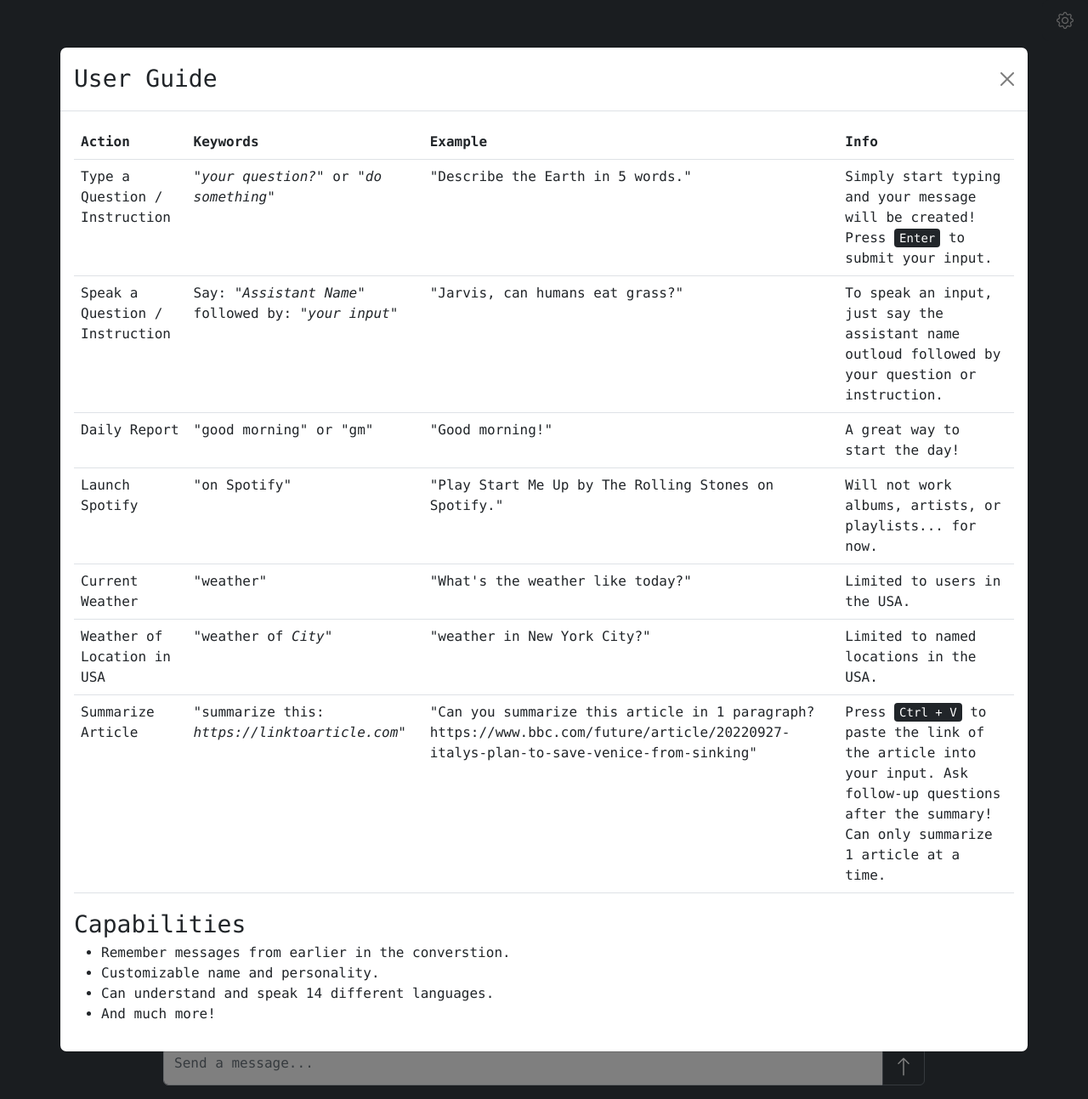
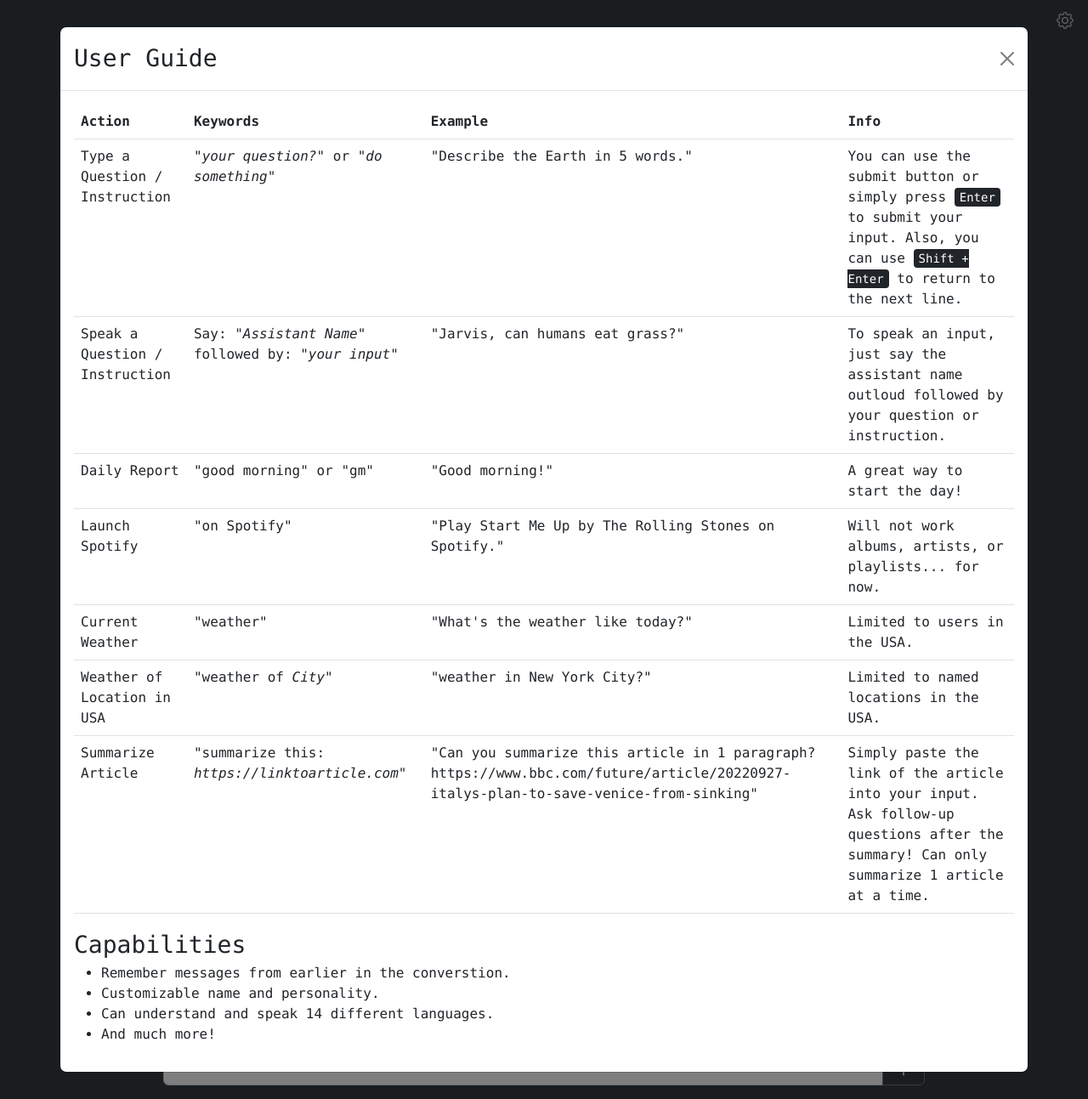
Before and after one commit to averyschreiner/virtual-assistant, a Flask app: page / in a window 1280 px wide, after a click on "User Guide". Shown: the whole page at 85% size. Run offline with Flask 3, Linux system fonts and the light colour scheme.

Commit message:
user guide updates

```diff
--- a/templates/index.html
+++ b/templates/index.html
@@ -61,7 +61,7 @@
                                 <td>Type a Question / Instruction</td>
                                 <td>"<i>your question?</i>" or "<i>do something</i>"</td>
                                 <td>"Describe the Earth in 5 words."</td>
-                                <td>Simply start typing and your message will be created! Press <kbd>Enter</kbd> to submit your input.</td>
+                                <td>You can use the submit button or simply press <kbd>Enter</kbd> to submit your input. Also, you can use <kbd><kbd>Shift</kbd> + <kbd>Enter</kbd></kbd> to return to the next line.</td>
                             </tr>
                             <tr>
                                 <td>Speak a Question / Instruction</td>
@@ -97,7 +97,7 @@
                                 <td>Summarize Article</td>
                                 <td>"summarize this: <i>https://linktoarticle.com</i>"</td>
                                 <td>"Can you summarize this article in 1 paragraph? https://www.bbc.com/future/article/20220927-italys-plan-to-save-venice-from-sinking"</td>
-                                <td>Press <kbd><kbd>Ctrl</kbd> + <kbd>V</kbd></kbd> to paste the link of the article into your input. Ask follow-up questions after the summary! Can only summarize 1 article at a time.</td>
+                                <td>Simply paste the link of the article into your input. Ask follow-up questions after the summary! Can only summarize 1 article at a time.</td>
                             </tr>
                         </tbody>
                     </table>
```
